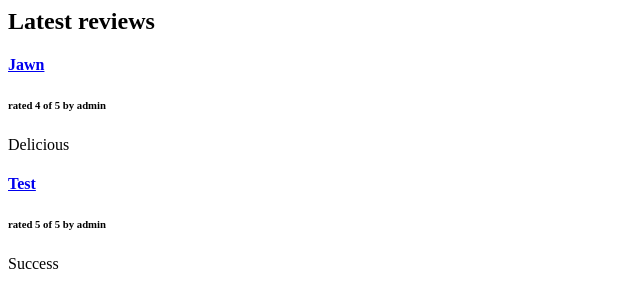
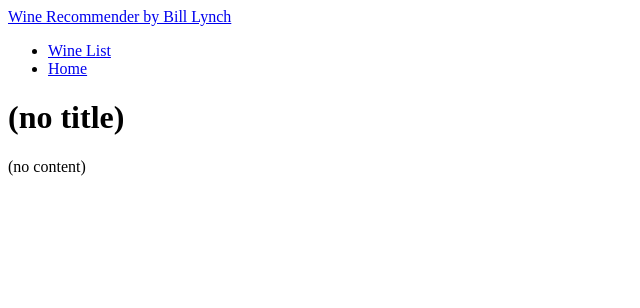
Before and after one commit to WilliamLynch/wine-recommender, a Django app: page /reviews/ in a window 1280 px wide. Shown: the top 308 px of the page, without its empty margins (0-640 px from the left). Run offline with Django 3.2, Linux system fonts and the light colour scheme; data comes from the database, SQL or seed files in the repository.

Commit message:
Adds base.html

```diff
--- /dev/null
+++ b/wineRecommender/reviews/templates/reviews/base.html
@@ -0,0 +1,23 @@
+<div>
+	<nav>
+		<div>
+			<a href="{% url 'reviews:review_list' %}">Wine Recommender by Bill Lynch</a>
+		</div>
+		<div id="navbar">
+			<ul>
+				<li>
+					<a href="{% url 'reviews:wine_list' %}">Wine List</a>
+				</li>
+				<li>
+					<a href="{% url 'reviews:review_list' %}">Home</a>
+				</li>
+			</ul>
+		</div>
+	</nav>
+
+
+<h1>{% block title %}(no title){% endblock %}</h1>
+
+
+{% block content %}(no content){% endblock %}
+</div>
--- a/wineRecommender/reviews/templates/reviews/review_detail.html
+++ b/wineRecommender/reviews/templates/reviews/review_detail.html
@@ -1,3 +1,5 @@
+{% extends 'reviews/base.html' %}
+
 <h2>
 	<a href="{% url 'reviews:wine_detail' review.wine.id %}">{{ review.wine.name }}</a>
 </h2>
--- a/wineRecommender/reviews/templates/reviews/review_list.html
+++ b/wineRecommender/reviews/templates/reviews/review_list.html
@@ -1,3 +1,5 @@
+{% extends 'reviews/base.html' %}
+
 <h2>Latest reviews</h2>
 
 {% if latest_review_list %}
--- a/wineRecommender/reviews/templates/reviews/wine_detail.html
+++ b/wineRecommender/reviews/templates/reviews/wine_detail.html
@@ -1,3 +1,5 @@
+{% extends 'reviews/base.html' %}
+
 <h2>{{ wine.name }}</h2>
 <h5>{{ wine.review_set.count }} reviews ({{ wine.average_rating | floatformat }} average rating)</h5>
 
--- a/wineRecommender/reviews/templates/reviews/wine_list.html
+++ b/wineRecommender/reviews/templates/reviews/wine_list.html
@@ -1,3 +1,5 @@
+{% extends 'reviews/base.html' %}
+
 <h2>Wine list</h2>
 
 {% if wine_list %}
```
